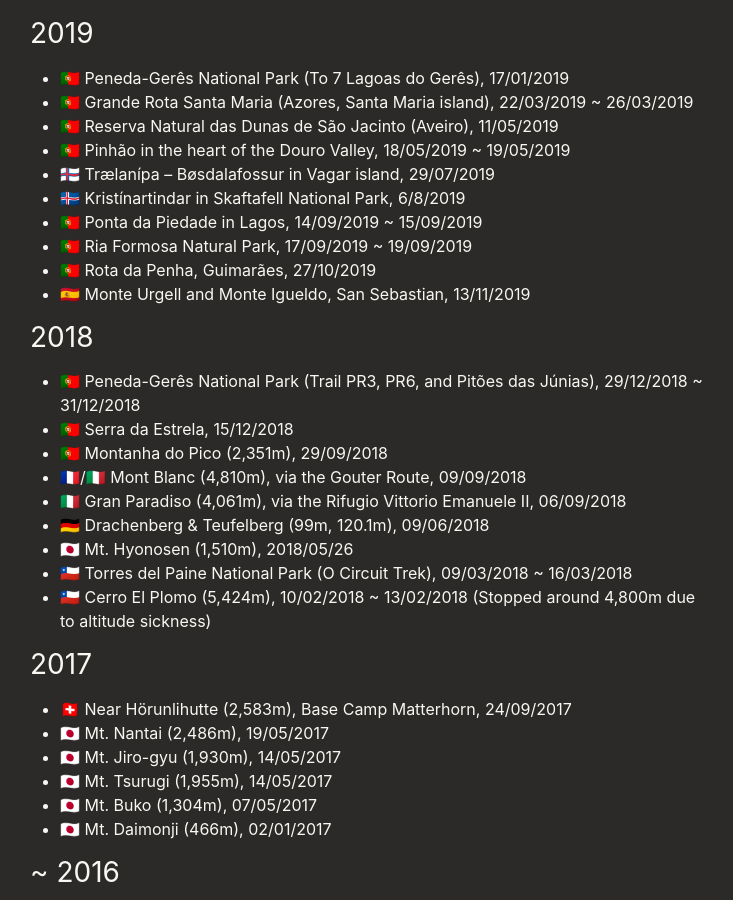
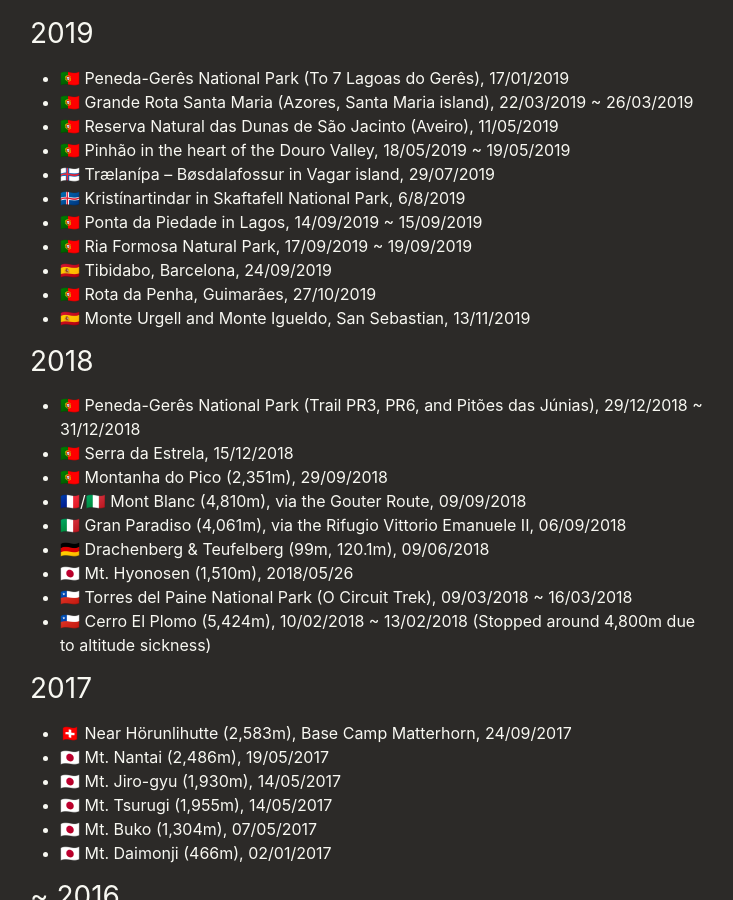
Before and after one commit to pixyzehn/pixyzehn.com, a Jekyll site: the page built from pages/trekking.md, in a window 1280 px wide and 900 px high, scrolled down 467 px. Shown: the whole window, without its empty margins (270-1003 px from the left). Built offline with Jekyll 4.4.1, drawn with Linux system fonts in a browser that asks for light colours; nearby versions of some CDN libraries; library files that are not in the unit come from our copies.

Commit message:
Update trekking.md

```diff
--- a/pages/trekking.md
+++ b/pages/trekking.md
@@ -18,6 +18,7 @@ permalink: /trekking/
 - 🇮🇸 Kristínartindar in Skaftafell National Park, 6/8/2019
 - 🇵🇹 Ponta da Piedade in Lagos, 14/09/2019 ~ 15/09/2019
 - 🇵🇹 Ria Formosa Natural Park, 17/09/2019 ~ 19/09/2019
+- 🇪🇸 Tibidabo, Barcelona, 24/09/2019
 - 🇵🇹 Rota da Penha, Guimarães, 27/10/2019
 - 🇪🇸 Monte Urgell and Monte Igueldo, San Sebastian, 13/11/2019
 
```
